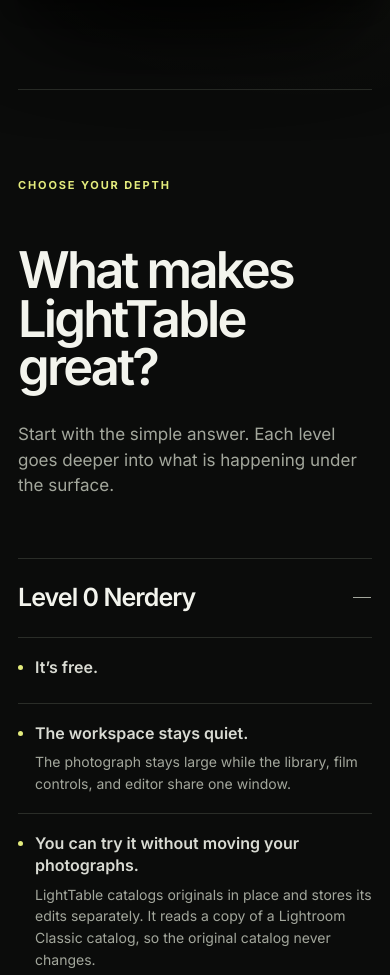
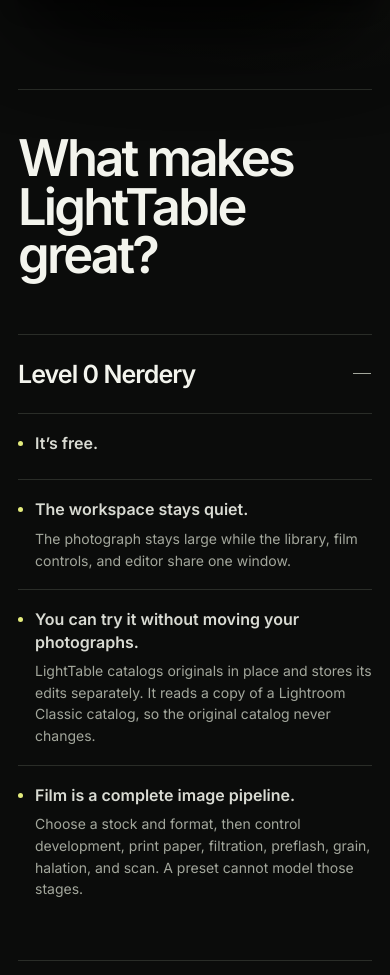
Before and after one commit to reville/lighttable-site, a plain HTML site: page index.html in a window 390 px wide. Shown: the part 1283-2258 px from the top of the page. Drawn offline with Linux system fonts and the light colour scheme; no server answers.

Commit message:
Tighten homepage nerdery intro

```diff
--- a/index.html
+++ b/index.html
@@ -94,12 +94,7 @@
 
       <section class="nerdery" id="features" aria-labelledby="nerdery-title">
         <header class="nerdery-intro reveal">
-          <p class="eyebrow">Choose your depth</p>
           <h2 id="nerdery-title">What makes LightTable great?</h2>
-          <p>
-            Start with the simple answer. Each level goes deeper into what is
-            happening under the surface.
-          </p>
         </header>
 
         <div class="nerdery-levels">
--- a/styles.css
+++ b/styles.css
@@ -313,20 +313,12 @@
 }
 
 .nerdery {
-  padding: clamp(110px, 13vw, 210px) 0 clamp(120px, 15vw, 230px);
+  padding: clamp(48px, 6vw, 88px) 0 clamp(120px, 15vw, 230px);
   border-top: 1px solid var(--line);
 }
 
 .nerdery-intro {
-  display: grid;
-  grid-template-columns: minmax(0, 1.15fr) minmax(300px, 0.85fr);
-  column-gap: clamp(48px, 8vw, 130px);
-  align-items: end;
   padding-bottom: clamp(58px, 7vw, 96px);
-}
-
-.nerdery-intro .eyebrow {
-  grid-column: 1 / -1;
 }
 
 .nerdery-intro h2 {
@@ -336,14 +328,6 @@
   font-weight: 560;
   letter-spacing: -0.055em;
   line-height: 0.96;
-}
-
-.nerdery-intro > p:last-child {
-  max-width: 520px;
-  margin: 0 0 5px;
-  color: var(--muted);
-  font-size: clamp(17px, 1.5vw, 21px);
-  line-height: 1.5;
 }
 
 .nerdery-level {
@@ -1118,15 +1102,6 @@
     width: 100%;
   }
 
-  .nerdery-intro {
-    grid-template-columns: 1fr;
-    gap: 30px;
-  }
-
-  .nerdery-intro > p:last-child {
-    max-width: 680px;
-  }
-
   .nerdery-copy {
     padding-left: clamp(110px, 17vw, 190px);
   }
@@ -1237,7 +1212,7 @@
   }
 
   .nerdery {
-    padding: 88px 0 110px;
+    padding: 44px 0 110px;
   }
 
   .film-proof {
```
